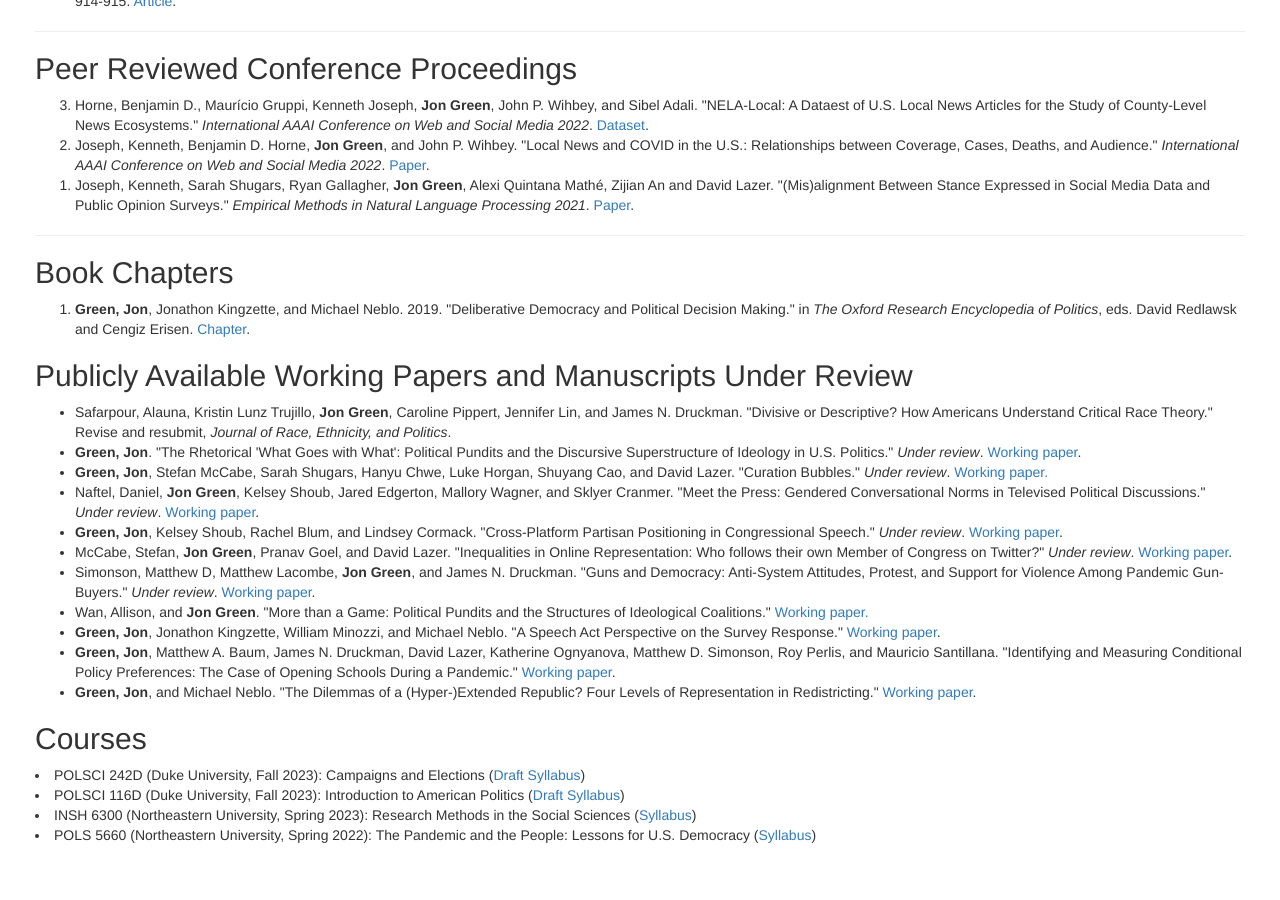
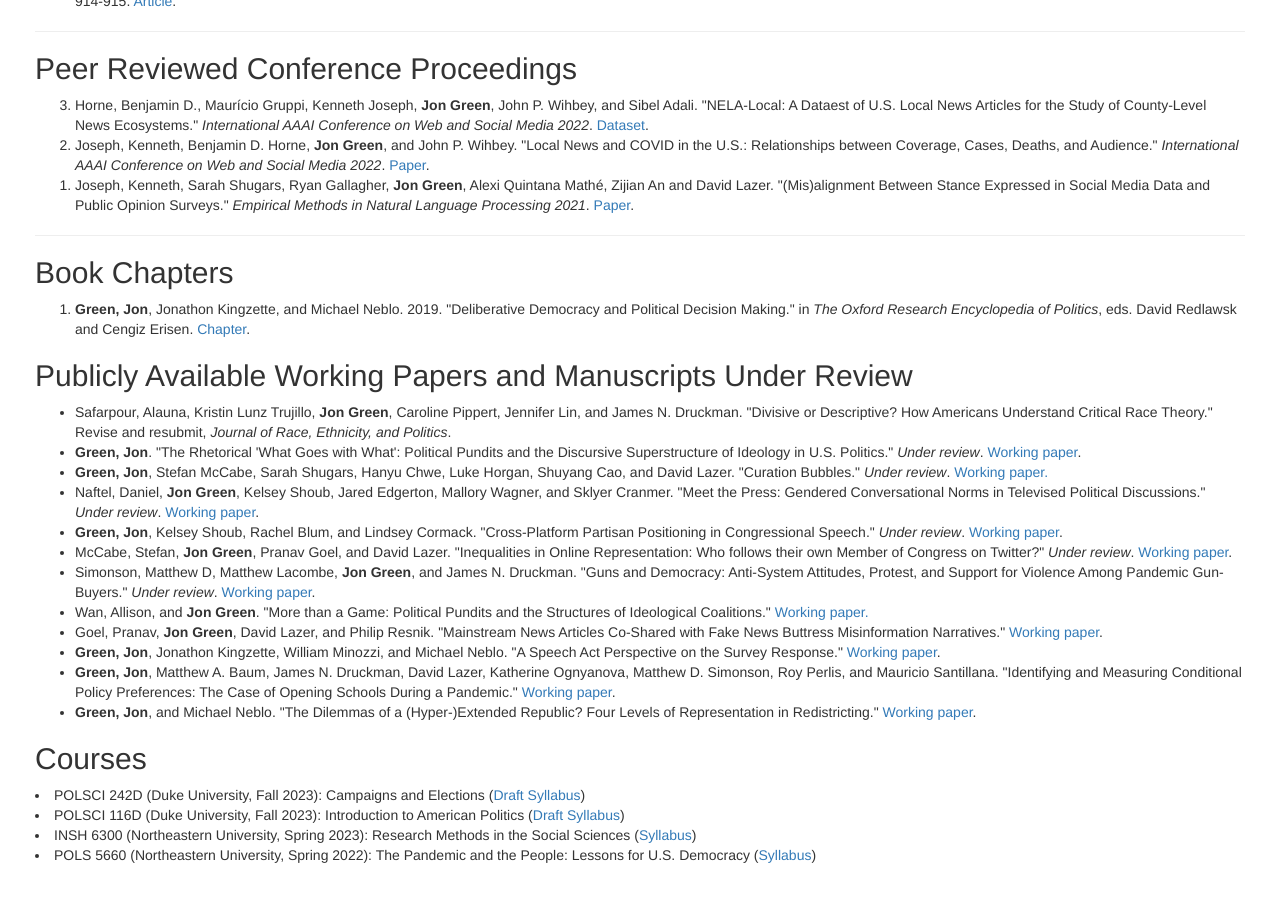
Before and after one commit to jgreen4919/jgreen4919.github.io, a Jekyll site: the page index.html, which Jekyll copies as it is, in a window 1280 px wide and 900 px high, scrolled down 1378 px. Built offline with Jekyll 4.4.1, drawn with Linux system fonts in a browser that asks for light colours.

Commit message:
narratives

```diff
--- a/index.html
+++ b/index.html
@@ -79,6 +79,7 @@
       <li>Simonson, Matthew D, Matthew Lacombe, <strong>Jon Green</strong>, and James N. Druckman. "Guns and Democracy: Anti-System Attitudes, Protest, and Support for Violence Among Pandemic Gun-Buyers." <i>Under review</i>. <a href="'https://www.ipr.northwestern.edu/our-work/working-papers/2022/wp-22-37.html">Working paper</a>.</li>
       <li>Wan, Allison, and <strong>Jon Green</strong>. "More than a Game: Political Pundits and the Structures of Ideological Coalitions." <a href="https://osf.io/ewg2d">Working paper.</a></li>
   <!--  <li>Benegal, Salil, and <strong>Jon Green</strong>. "Cost Sensitivity, Partisan Cues, and Support for the Green New Deal." <i>Under review</i>.</li>-->
+     <li>Goel, Pranav, <strong>Jon Green</strong>, David Lazer, and Philip Resnik. "Mainstream News Articles Co-Shared with Fake News Buttress Misinformation Narratives." <a href="https://arxiv.org/abs/2308.06459">Working paper</a>.</li>
      <li> <strong>Green, Jon</strong>, Jonathon Kingzette, William Minozzi, and Michael Neblo. "A Speech Act Perspective on the Survey Response." <a href="https://osf.io/54ysv/">Working paper</a>.</li>
       <li> <strong>Green, Jon</strong>, Matthew A. Baum, James N. Druckman, David Lazer, Katherine Ognyanova, Matthew D. Simonson, Roy Perlis, and Mauricio Santillana. "Identifying and Measuring Conditional Policy Preferences: The Case of Opening Schools During a Pandemic." <a href="https://osf.io/zsh8u/">Working paper</a>.</li>
       <li> <strong>Green, Jon</strong>, and Michael Neblo. "The Dilemmas of a (Hyper-)Extended Republic? Four Levels of Representation in Redistricting." <a href="https://osf.io/6k7wa/">Working paper</a>.</li>
```
Also changed, not shown: 4 other files.
